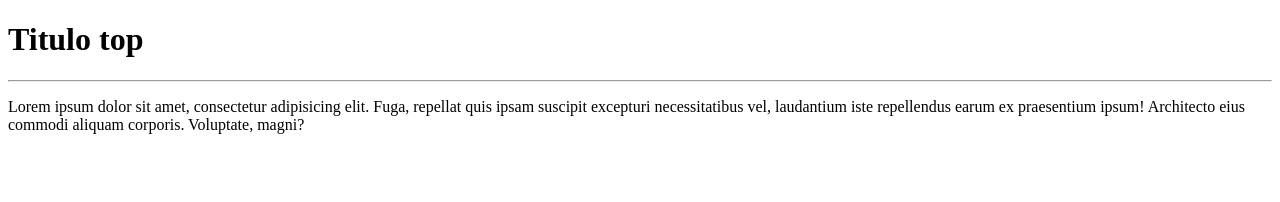
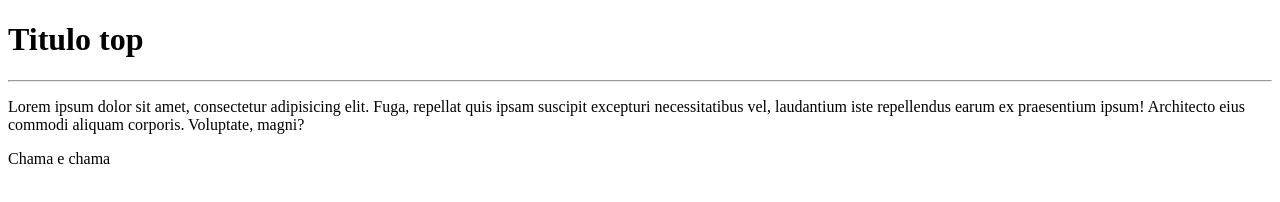
Before and after one commit to lucasvaaa/estudogit, a plain HTML site: page site-exemplo/index.html in a window 1280 px wide. Drawn offline with Linux system fonts and the light colour scheme.

Commit message:
adicionei um paragrafo

```diff
--- a/site-exemplo/index.html
+++ b/site-exemplo/index.html
@@ -9,7 +9,9 @@
     <h1>Titulo top</h1>
     <hr>
     <p>Lorem ipsum dolor sit amet, consectetur adipisicing elit. Fuga, repellat quis ipsam suscipit excepturi necessitatibus vel, laudantium iste repellendus earum ex praesentium ipsum! Architecto eius commodi aliquam corporis. Voluptate, magni?</p>
+    <p>Chama e chama</p>
 </body>
 </html>
 
+
 <!-- hr = horizontal Row | Linha horizontal-->
```
